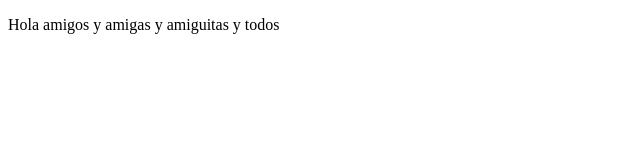
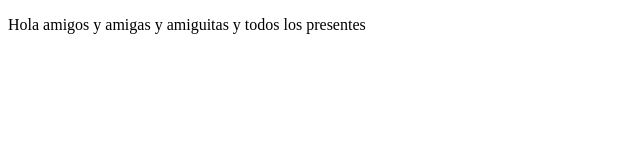
Before and after one commit to JDJQO/ProyectoDemoCurso, a plain HTML site: page index.html in a window 1280 px wide. Shown: the whole page, without its empty margins (0-640 px from the left). Drawn offline with Linux system fonts and the light colour scheme.

Commit message:
cambios 3

```diff
--- a/index.html
+++ b/index.html
@@ -8,7 +8,7 @@
 </head>
 <body>
     <p>
-        Hola amigos y amigas y amiguitas y todos
+        Hola amigos y amigas y amiguitas y todos los presentes
     </p>
 </body>
 </html>
```
